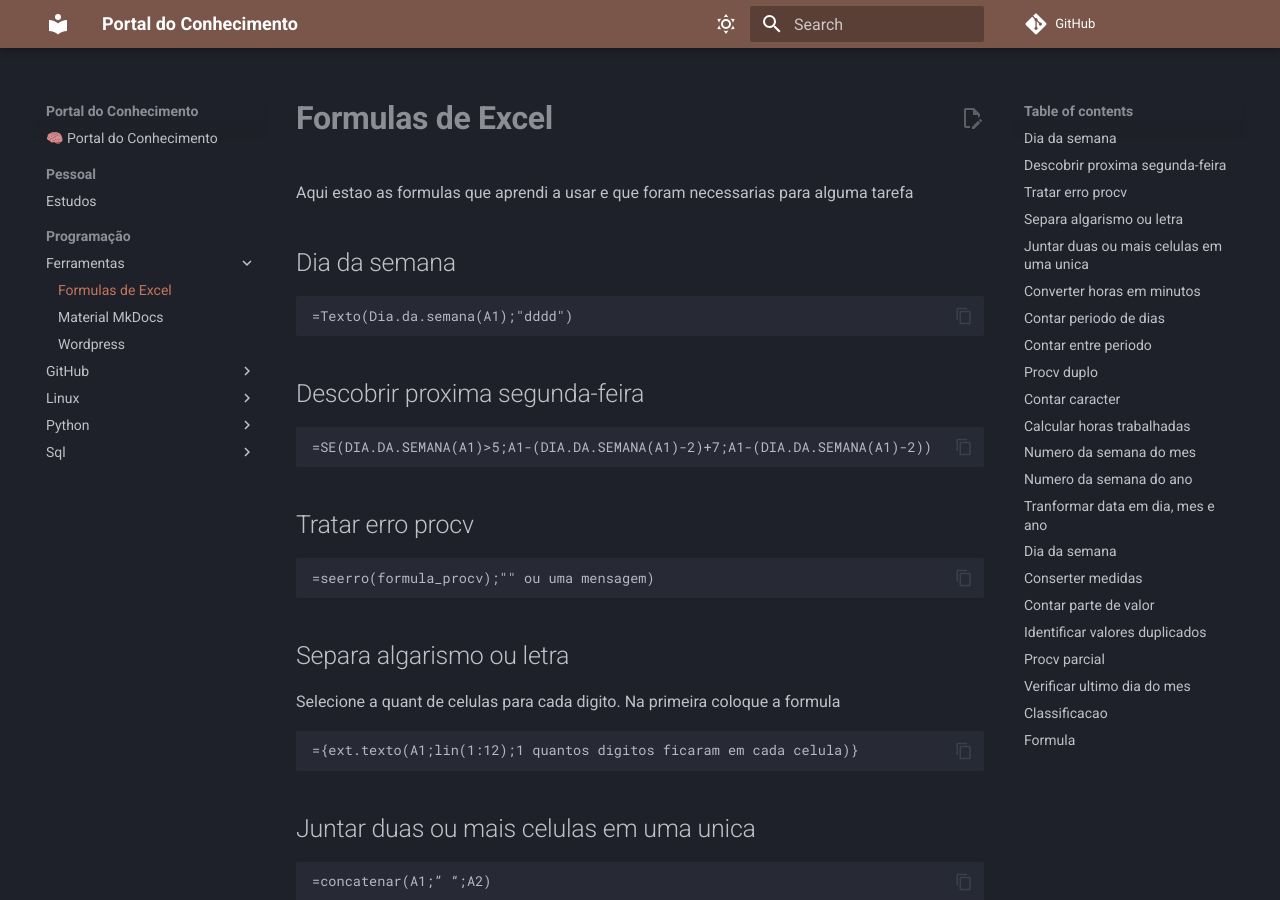
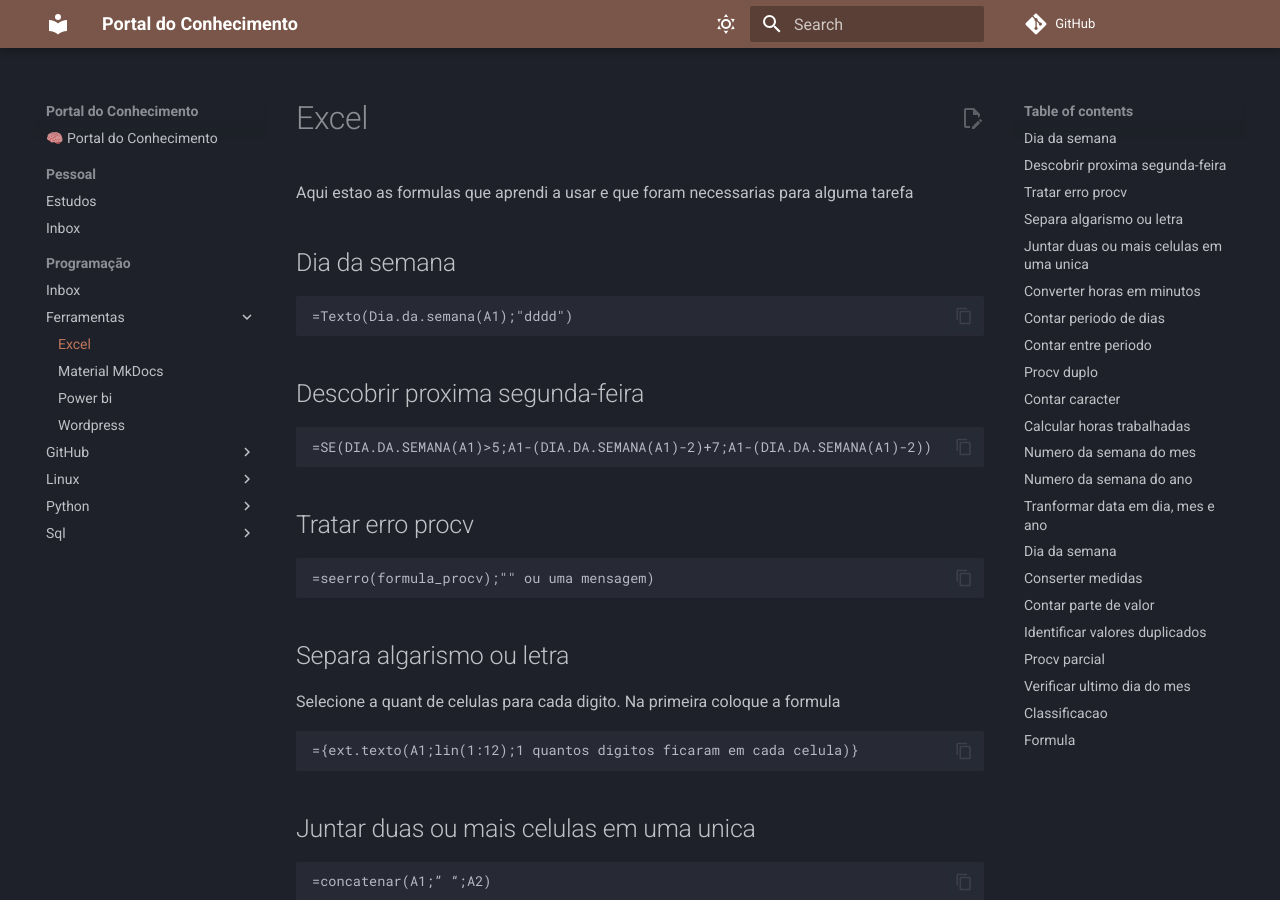
Before and after one commit to ElvisAmorim/base-conhecimento, an MkDocs documentation site: the page built from docs/Programação/Ferramentas/excel.md, in a window 1280 px wide and 900 px high. Built offline with MkDocs 1.6.1 and Material for MkDocs 9.7.7, drawn with Linux system fonts in a browser that asks for light colours; comment, search, counter and statistics services are not loaded.

Commit message:
novas paginas

```diff
--- a/docs/Programação/Ferramentas/excel.md
+++ b/docs/Programação/Ferramentas/excel.md
@@ -1,4 +1,3 @@
-# **Formulas de Excel**
 Aqui estao as formulas que aprendi a usar e que foram necessarias para alguma tarefa
 
 ## Dia da semana
```
Also changed, not shown: docs/Pessoal/inbox.md (added, +1 -0 lines), docs/Programação/Ferramentas/power bi.md (added), docs/Programação/Inbox.md (added).
